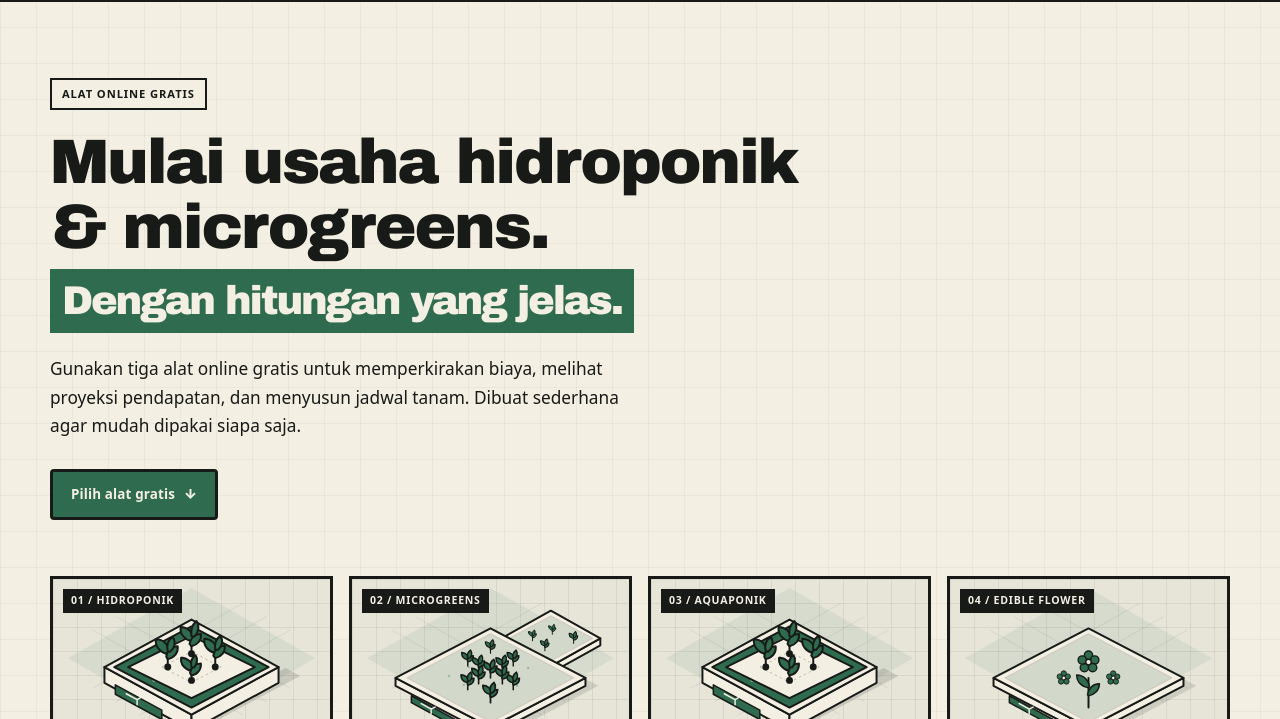
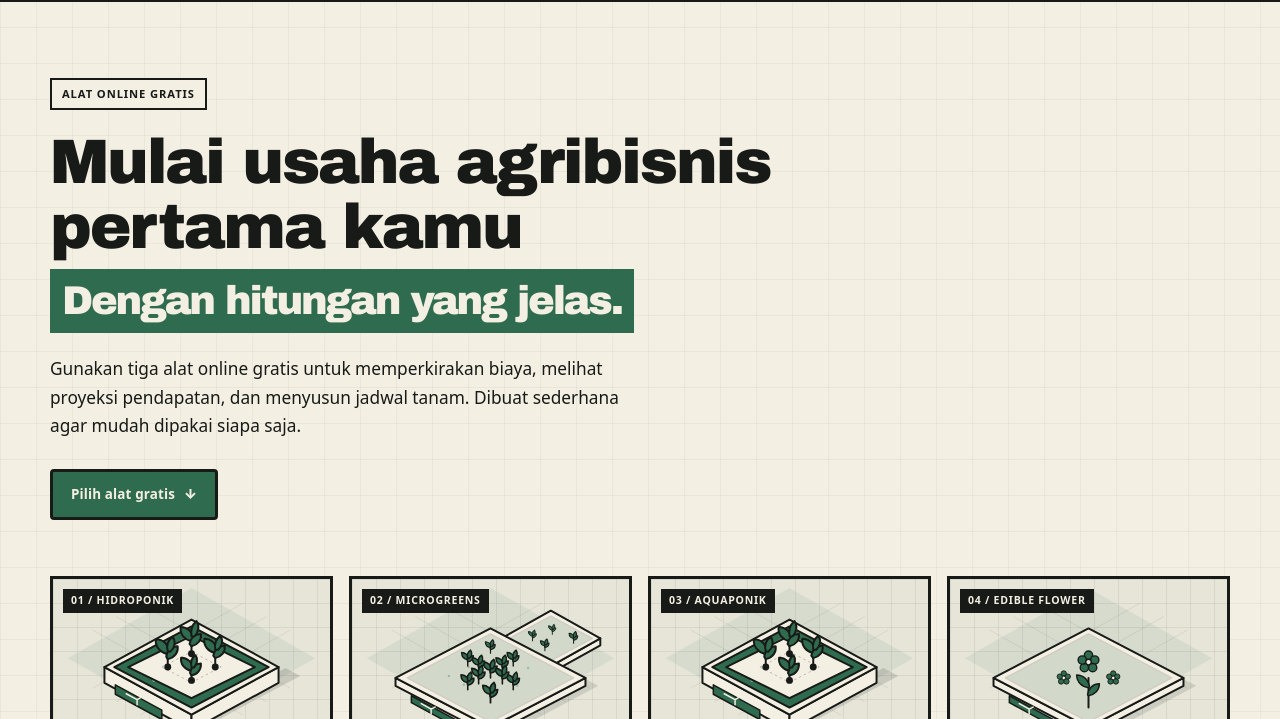
Before and after one commit to kebunsaku/tanihelp, a plain HTML site: page index.html in a window 1280 px wide. Shown: the part 81-800 px from the top of the page. Drawn offline with Linux system fonts and the light colour scheme.

Commit message:
Hero change

```diff
--- a/index.html
+++ b/index.html
@@ -953,7 +953,7 @@
           <p class="eyebrow">
             Alat online gratis
           </p>
-          <h1 id="hero-title">Mulai usaha hidroponik &amp; microgreens. <span class="h1-sub">Dengan hitungan yang jelas.</span></h1>
+          <h1 id="hero-title">Mulai usaha agribisnis pertama kamu<span class="h1-sub">Dengan hitungan yang jelas.</span></h1>
           <p class="hero-lede">Gunakan tiga alat online gratis untuk memperkirakan biaya, melihat proyeksi pendapatan, dan menyusun jadwal tanam. Dibuat sederhana agar mudah dipakai siapa saja.</p>
           <div class="hero-actions">
             <a class="btn btn-primary" href="#pilih-alat">Pilih alat gratis <span aria-hidden="true">↓</span></a>
```
